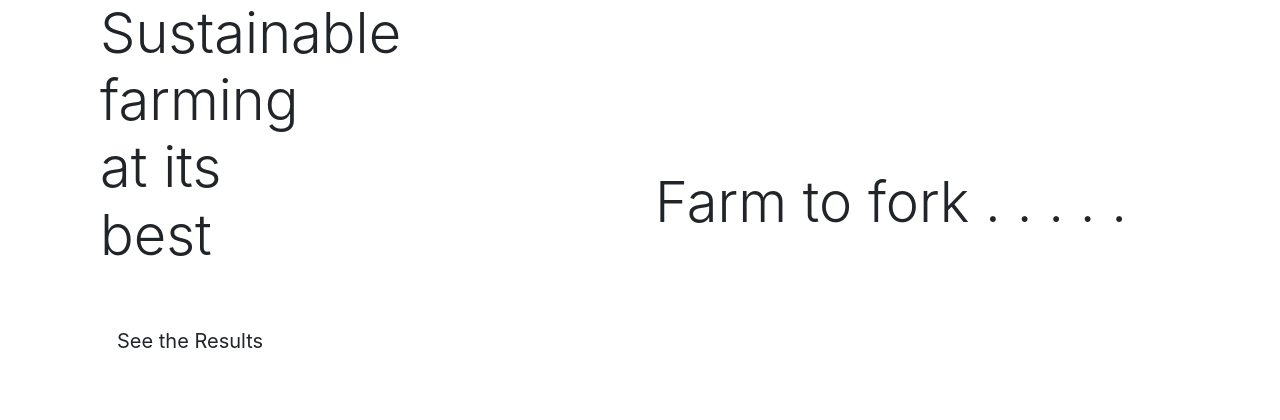
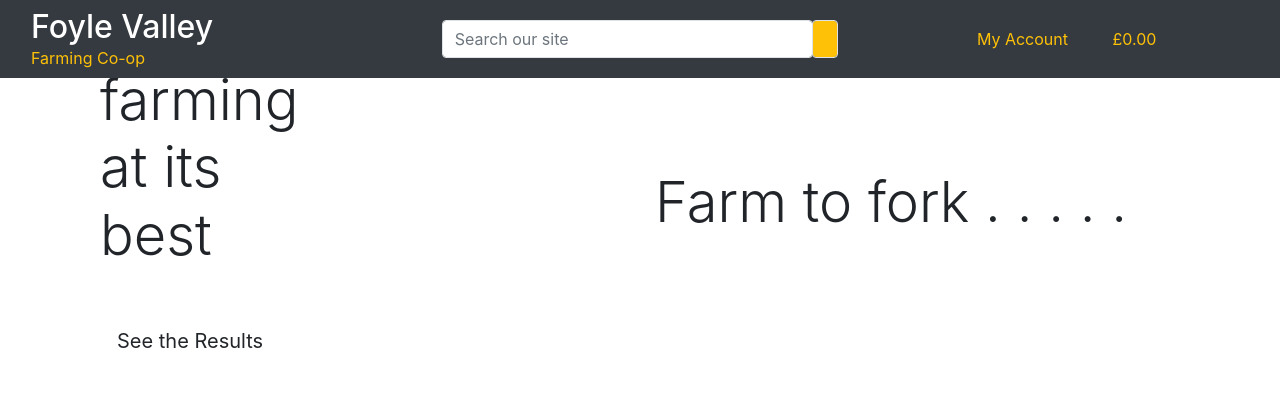
Before and after one commit to Code-Institute-Submissions/foyle-valley-farms, a Django app: page / in a window 1280 px wide. Shown: the top 420 px of the page. Run offline with Django 3.2, Linux system fonts and the light colour scheme.

Commit message:
added main pg header

```diff
--- a/templates/base.html
+++ b/templates/base.html
@@ -35,7 +35,76 @@
     <title>Foyle Valley Farms{% block extra_title %}{% endblock %}</title>
   </head>
   <body>
-        <header class="container-fluid fixed-top"></header>
+        <header class="container-fluid fixed-top">
+
+            <div class="row bg-dark">
+            <div class="col-12 col-lg-4 my-auto py-1 py-lg-0 text-center text-lg-left bg-dark">
+                <a href="{% url 'home' %}" class="nav-link main-logo-link">
+                    <h2 class="logo-font my-0 text-white">Foyle Valley</h2>
+                    <p class="logo-font my-0 text-warning">Farming Co-op</p>
+                </a>
+            </div>
+            <div class="col-12 col-lg-4 my-auto py-1 py-lg-0">
+                <form method="GET" action="#">
+                    <div class="input-group w-100 ">
+                        <input class="form-control border rounded " type="text" name="q" placeholder="Search our site">
+                        <div class="input-group-append">
+                            <button class="form-control btn btn-black border rounded bg-warning " type="submit">
+                                <span class="icon ">
+                                    <i class="fas fa-search text-dark"></i>
+                                </span>
+                            </button>
+                        </div>
+                    </div>
+                </form>
+            </div>
+            <div class="col-12 col-lg-4 my-auto py-1 py-lg-0">
+                <ul class="list-inline list-unstyled text-center text-lg my-0">
+                    <li class="list-inline-item dropdown">
+                        <a class="text-black nav-link" href="#" id="user-options" data-toggle="dropdown" aria-haspopup="true" aria-expanded="false">
+                            <div class="text-center">
+                                <div><i class="fas fa-users fa-lg text-white"></i></div>
+                                <p class="my-0 text-warning">My Account<i class="fas fa-sort-down fa-lg text-warning"></i></p>
+                            </div>
+                        </a>
+                        <div class="dropdown-menu border-0" aria-labelledby="user-options">
+                            {% if request.user.is_authenticated %}
+                                {% if request.user.is_superuser %}
+                                    <a href="" class="dropdown-item">Product Management</a>
+                                {% endif %}
+                                <a href="" class="dropdown-item">My Profile</a>
+                                <a href="{% url 'account_logout' %}" class="dropdown-item">Logout</a>
+                            {% else %}
+                                <a href="{% url 'account_signup' %}" class="dropdown-item">Register</a>
+                                <a href="{% url 'account_login' %}" class="dropdown-item">Login</a>
+                            {% endif %}
+                        </div>
+                    </li>
+                    <li class="list-inline-item">
+                        <a class="{% if grand_total %}text-info font-weight-bold{% else %}text-black{% endif %} nav-link" href="{% url 'view_checkout' %}">
+                            <div class="text-center">
+                                 <div><i class="fas fa-shopping-cart fa-lg text-white"></i>
+                                </div>
+                                <p class="my-0 text-warning">
+                                    {% if grand_total %}
+                                        £{{ grand_total|floatformat:2 }}
+                                    {% else %}
+                                        £0.00
+                                    {% endif %}
+                                </p>
+
+
+                            </div>
+                        </a>
+                    </li>
+                </ul>
+
+
+            </div>
+            </div>
+
+
+        </header>
 
 {% if messages %}
         <div class="message-container"></div>
```
